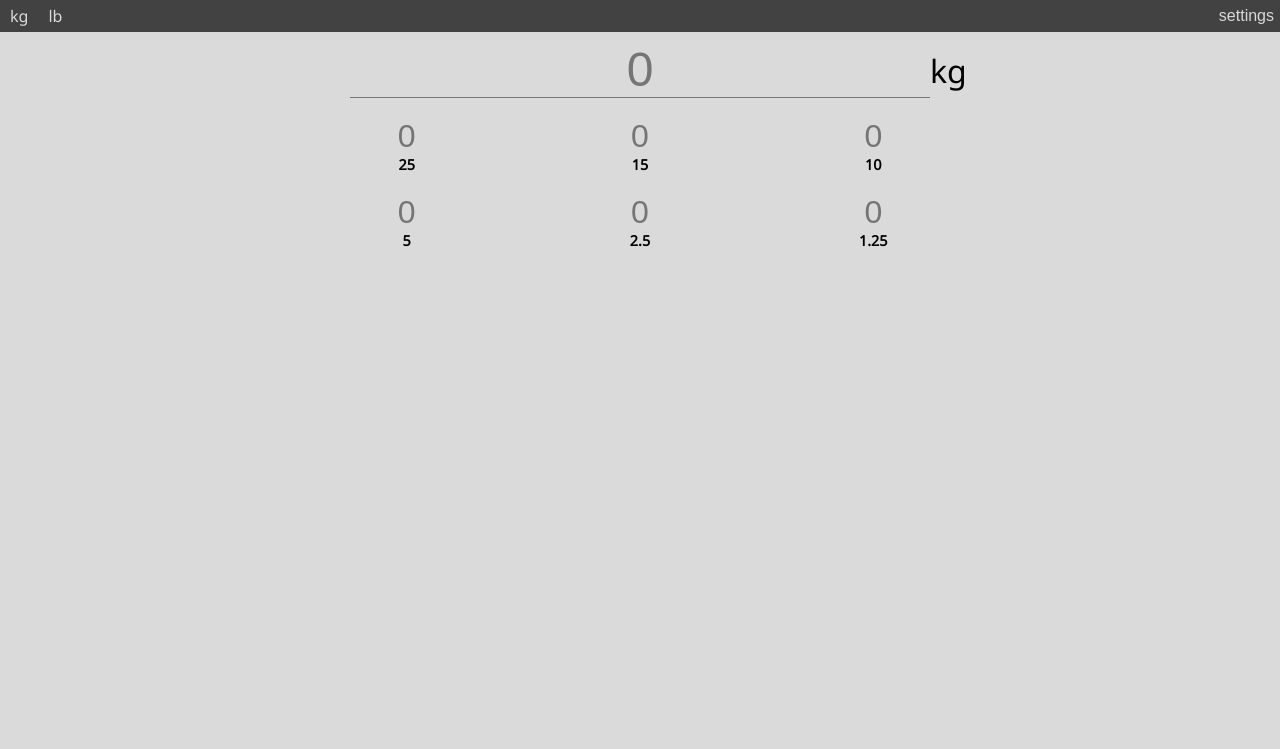
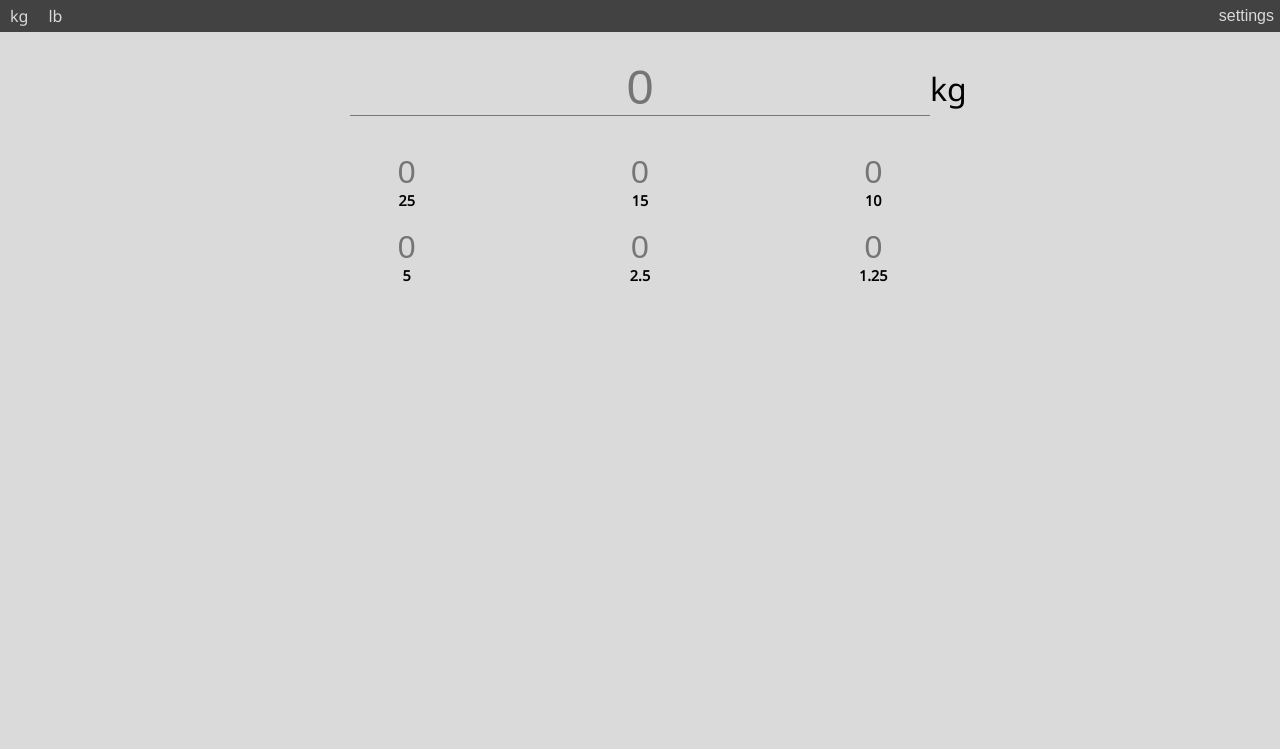
Before and after one commit to jbberinger/visual-barbell-calculator, a React (Create React App) app: page / in a window 1280 px wide. Shown: the top 749 px of the page. Built offline with nearby package versions, Linux system fonts and the light colour scheme.

Commit message:
add auto rows to plate input grid

```diff
--- a/src/style/app.scss
+++ b/src/style/app.scss
@@ -32,7 +32,7 @@ h3 {
   align-items: center;
   justify-content: flex-end;
   grid-template-columns: 1fr;
-  grid-template-rows: auto auto auto 20em;
+  grid-template-rows: auto auto auto 10em;
   grid-template-areas:
     "settings"
     "weight"
@@ -78,7 +78,8 @@ h3 {
   display: grid;
   grid-area: weight;
   grid-template-columns: 1fr 1fr 1fr;
-  grid-template-rows: 1fr 1fr 1fr 1fr;
+  grid-template-rows: 1.5fr;
+  grid-auto-rows: minmax(75px, 1fr);
   align-items: center;
   justify-content: center;
   text-align: center;
```
